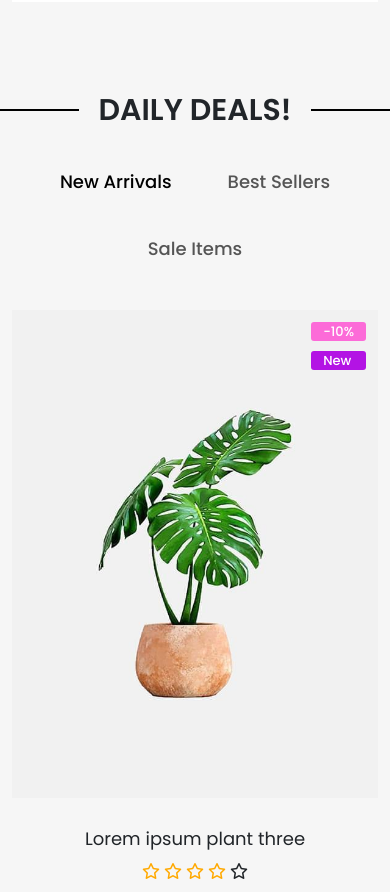
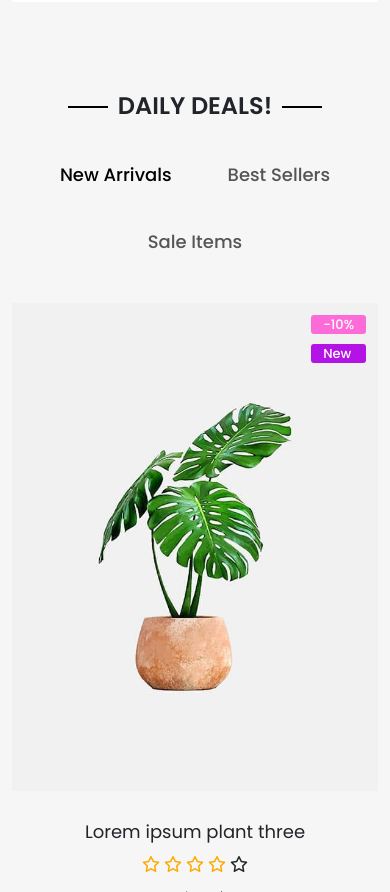
Before and after one commit to shourovsoron/Flone, a website: page index.html in a window 390 px wide. Shown: the part 1474-2366 px from the top of the page. Drawn offline with nearby package versions, Linux system fonts and the light colour scheme.

Commit message:
responsive bug fixed

```diff
--- a/scss/product-tab/product-tab.scss
+++ b/scss/product-tab/product-tab.scss
@@ -52,7 +52,41 @@
         }
     }
 
+    @media (max-width: 576px) {
+        .section-title{
+            h2{
+                position: relative;
+                font-size: 24px;
+                font-weight: 600;
+
+                &:before, &:after{
+                    position: absolute;
+                    content: "";
+                    width: 40px;
+                    background: #000;
+                    height: 2px;
+                    top: 14px;
+
+                }
+
+                &:before{
+                   left: -50px;
+
+                }
+                &:after{
+                    right: -50px;
+
+                }
+
+
+            }
+        }
+    }
+
 
 
 
 }
+
+
+///// Responsive///////
```
Also changed, not shown: scss/product-tab/product-tab.css, style/style.css, 2 other files.
